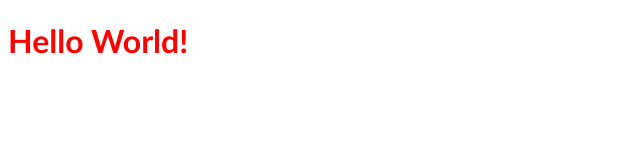
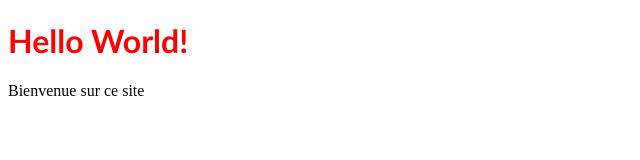
Before and after one commit to Web15Dev/web15dev.github.io, a plain HTML site: page index.html in a window 1280 px wide. Shown: the whole page, without its empty margins (0-640 px from the left). Drawn offline with Linux system fonts and the light colour scheme.

Commit message:
Update index.html

```diff
--- a/index.html
+++ b/index.html
@@ -8,5 +8,7 @@
 </head>
 <body>
     <h1>Hello World!</h1>
+
+    <p>Bienvenue sur ce site</p>
 </body>
 </html>
```
